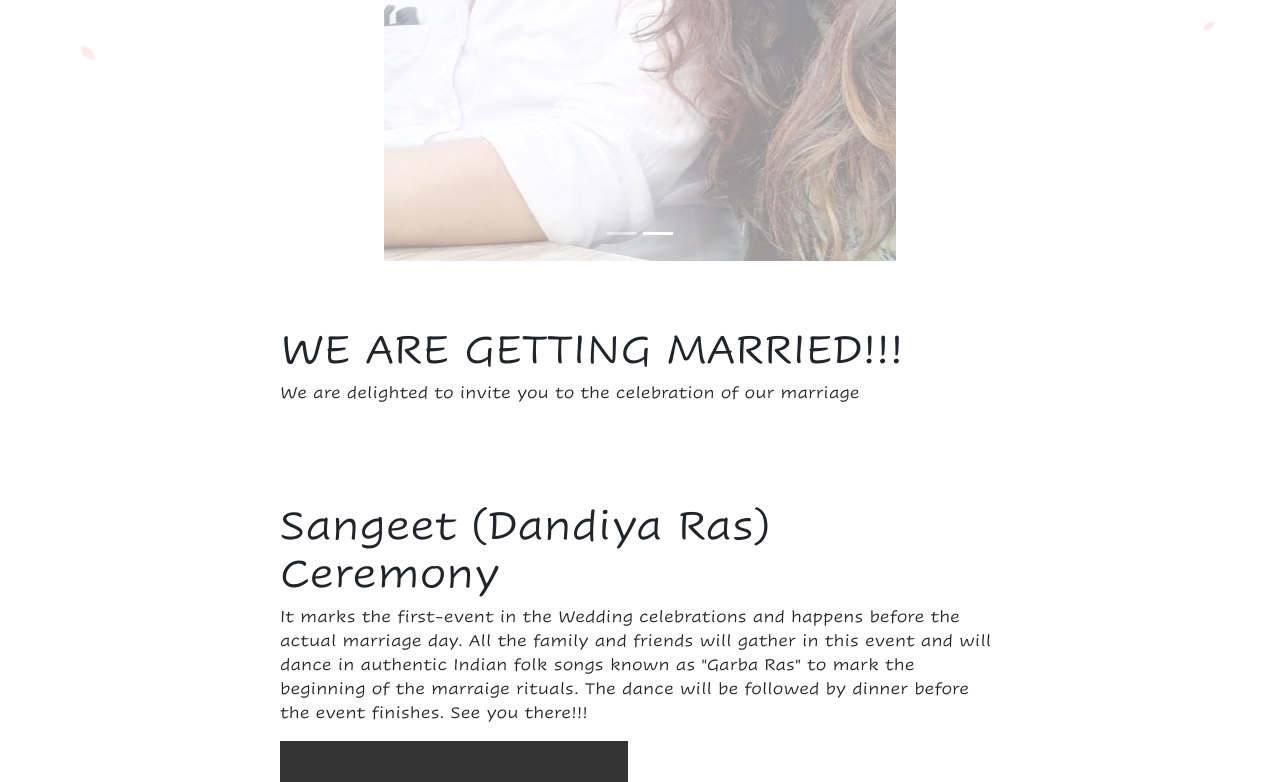
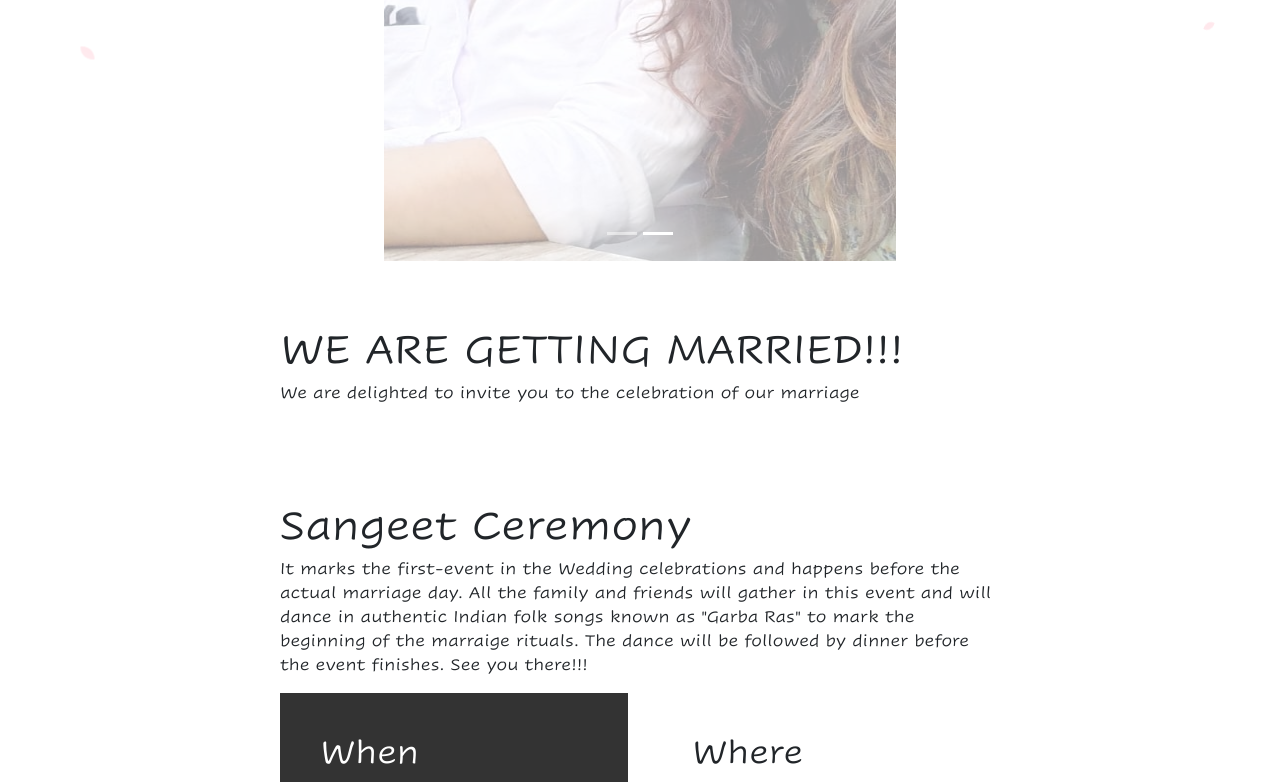
Before and after one commit to kparth01/wedding-template, a React (Create React App) app: page / in a window 1280 px wide. Shown: the part 539-1321 px from the top of the page. Built offline with nearby package versions, Linux system fonts and the light colour scheme.

Commit message:
Add pdf folder.

```diff
--- a/src/WeddingCard/components/Sangeet.js
+++ b/src/WeddingCard/components/Sangeet.js
@@ -6,7 +6,7 @@ class Sangeet extends Component {
 	render() {
 		return (
 			<div id="sangeet" className="section-content">
-				<h1>Sangeet (Dandiya Ras) Ceremony</h1>
+				<h1>Sangeet Ceremony</h1>
 				<p>
 					{" "}
 					It marks the first-event in the Wedding celebrations and happens
```
